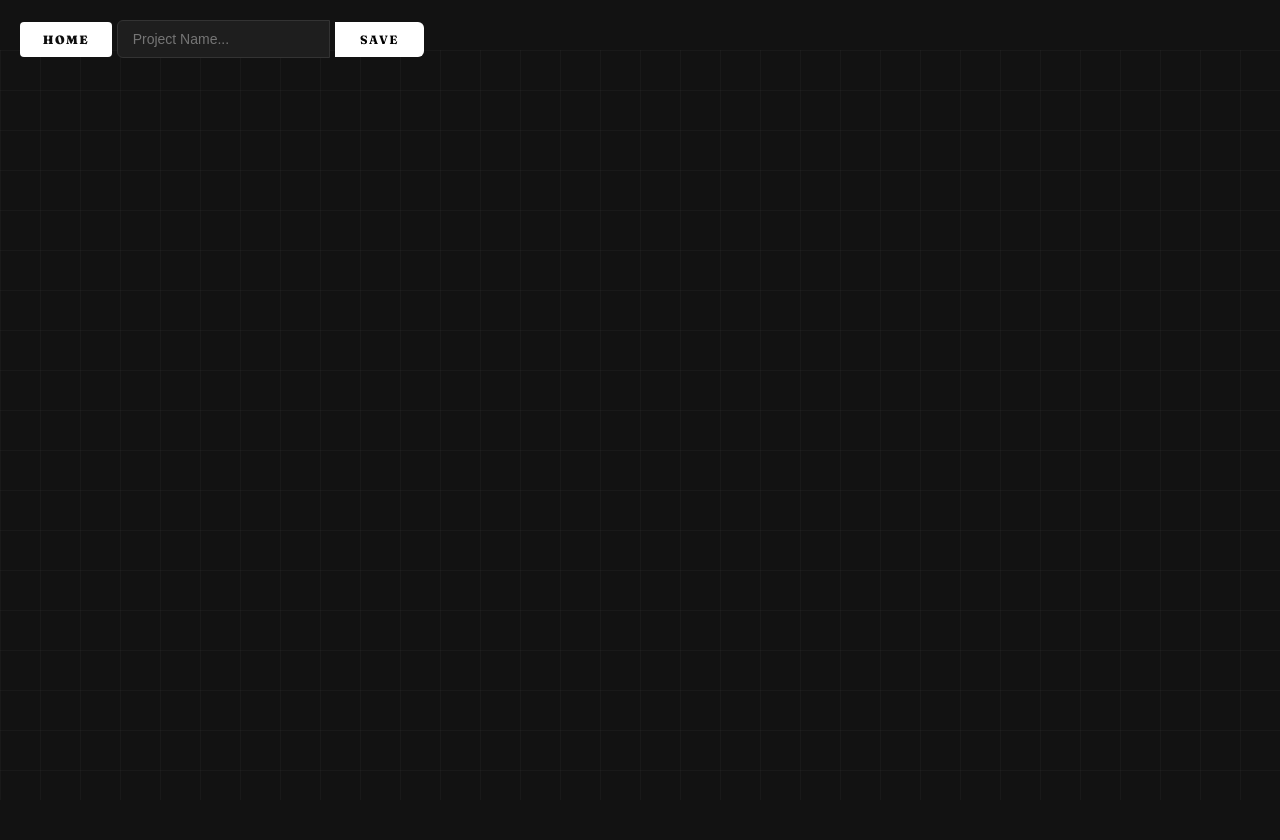
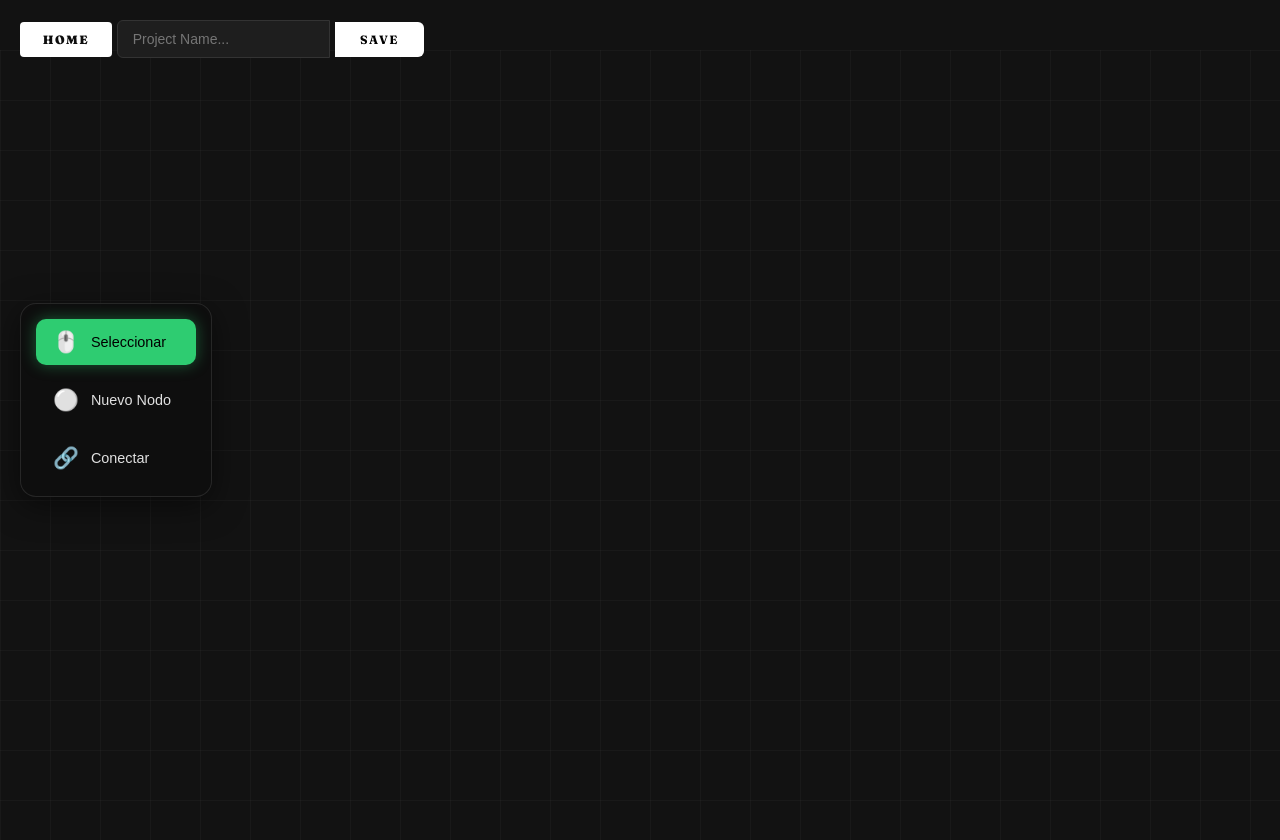
Before and after one commit to FerCesio/NodeVix, a React (Vite) app in the folder app/: page /project/new in a window 1280 px wide. Shown: the top 840 px of the page. Before the commit the page ends 800 px from the top, so only its background shows below. Built offline with nearby package versions, Linux system fonts and the light colour scheme.

Commit message:
Simulation canvas refactor

```diff
--- a/app/src/components/SimulationCanvas.tsx
+++ b/app/src/components/SimulationCanvas.tsx
@@ -1,79 +1,120 @@
 import React, { useEffect, useRef, useState } from 'react';
 import * as d3 from 'd3';
-import "../styles/canvas.css"
 import { ToolsPanel } from './ToolsPanel';
 import type { ToolMode } from '../types/tools';
-
-// Definición de tipos para nuestros datos
-interface CustomNode extends d3.SimulationNodeDatum {
-  id: string;
-  group?: number;
-  type: 'circle' | 'square'; // Nuevo campo
-}
-
-interface CustomLink extends d3.SimulationLinkDatum<CustomNode> {
-  value: number;
-}
+import { DefaultNode } from '../sandbox/DefaultNode';
+import type { INode } from '../sandbox/interfaces';
+import '../styles/sandbox.css';
 
 export const SimulationCanvas: React.FC = () => {
   const svgRef = useRef<SVGSVGElement>(null);
+  const [mode, setMode] = useState<ToolMode>('SELECT');
+
+  // Refs para mantener la simulación y el modo sincronizados sin re-renders
+  const modeRef = useRef(mode);
+  const nodesRef = useRef<INode[]>([]);
+  const simulationRef = useRef<d3.Simulation<INode & d3.SimulationNodeDatum, undefined>>(null);
+
+  useEffect(() => { modeRef.current = mode; }, [mode]);
 
   useEffect(() => {
     if (!svgRef.current) return;
 
+    // --- 1. CONFIGURACIÓN INICIAL DEL LIENZO ---
     const width = window.innerWidth;
     const height = window.innerHeight;
+    const svg = d3.select(svgRef.current).attr("width", width).attr("height", height);
+    svg.selectAll("*").remove(); // Limpieza
 
-    const svg = d3.select(svgRef.current)
-      .attr("width", width)
-      .attr("height", height);
-
-    svg.selectAll("*").remove();
-
+    // --- 2. DEFINICIONES Y GRILLA (ESTÁTICO) ---
     const defs = svg.append("defs");
-    const pattern = defs.append("pattern")
+    defs.append("pattern")
       .attr("id", "grid")
-      .attr("width", 40)
-      .attr("height", 40)
-      .attr("patternUnits", "userSpaceOnUse");
-
-    pattern.append("path")
-      .attr("d", "M 40 0 L 0 0 0 40")
+      .attr("width", 50)
+      .attr("height", 50)
+      .attr("patternUnits", "userSpaceOnUse")
+      .append("path")
+      .attr("d", "M 50 0 L 0 0 0 50")
       .attr("fill", "none")
       .attr("stroke", "rgba(255, 255, 255, 0.05)")
       .attr("stroke-width", 1);
 
-    const container = svg.append("g");
+    const container = svg.append("g").attr("class", "zoom-container");
 
+    // Rectángulo de fondo para la grilla
     container.append("rect")
-        .attr("width", width * 20)
-        .attr("height", height * 20)
-        .attr("x", -width * 10)
-        .attr("y", -height * 10)
-        .attr("fill", "url(#grid)")
-        .style("pointer-events", "all");
+      .attr("width", width * 10)
+      .attr("height", height * 10)
+      .attr("x", -width * 5)
+      .attr("y", -height * 5)
+      .attr("fill", "url(#grid)");
 
+    // Capas de renderizado (Orden Z)
+    const linkLayer = container.append("g").attr("class", "links-layer");
+    const nodeLayer = container.append("g").attr("class", "nodes-layer");
+
+    // --- 3. MOTOR FÍSICO ---
+    const simulation = d3.forceSimulation<INode & d3.SimulationNodeDatum>(nodesRef.current)
+      .force("charge", d3.forceManyBody().strength(-200))
+      .force("center", d3.forceCenter(width / 2, height / 2))
+      .force("collision", d3.forceCollide().radius(30));
+
+    simulationRef.current = simulation;
+
+    // --- 4. PIPELINE DE RENDERIZADO (updateVisuals) ---
+    const updateVisuals = () => {
+      // Sincronización de Nodos
+      const node = nodeLayer.selectAll<SVGGElement, INode>(".node-group")
+        .data(nodesRef.current, d => d.id)
+        .join(
+          enter => {
+            const g = enter.append("g").attr("class", "node-group");
+            g.append("circle").attr("r", 20).attr("fill", "#2ecc71");
+            g.append("text")
+              .attr("text-anchor", "middle")
+              .attr("dy", ".35em")
+              .attr("fill", "white")
+              .style("font-size", "12px");
+            return g;
+          }
+        );
+
+      // Actualizar el texto del valor (para cuando BubbleSort cambie valores)
+      node.select("text").text(d => d.value);
+
+      simulation.on("tick", () => {
+        node.attr("transform", d => `translate(${d.pos.x}, ${d.pos.y})`);
+      });
+    };
+
+    // --- 5. INTERACCIONES Y ZOOM ---
     const zoom = d3.zoom<SVGSVGElement, unknown>()
-      .scaleExtent([0.1, 10])
-      .on("zoom", (event) => {
-        container.attr("transform", event.transform);
-      });
-
+      .on("zoom", (event) => container.attr("transform", event.transform));
     svg.call(zoom);
 
-    const handleResize = () => {
-      svg.attr("width", window.innerWidth).attr("height", window.innerHeight);
-    };
+    svg.on("click", (event) => {
+      if (modeRef.current === 'ADD_NODE') {
+        const [mx, my] = d3.pointer(event);
+        const transform = d3.zoomTransform(svg.node() as any);
+        const rx = (mx - transform.x) / transform.k;
+        const ry = (my - transform.y) / transform.k;
 
-    window.addEventListener('resize', handleResize);
-    return () => window.removeEventListener('resize', handleResize);
+        const newNode = new DefaultNode(`n-${Date.now()}`, Math.floor(Math.random() * 100), rx, ry);
+        nodesRef.current.push(newNode);
+
+        simulation.nodes(nodesRef.current);
+        updateVisuals();
+        simulation.alpha(0.3).restart();
+      }
+    });
+
+    updateVisuals();
   }, []);
 
   return (
     <div className="canvas-wrapper">
+      <ToolsPanel activeMode={mode} onModeChange={setMode} />
       <svg ref={svgRef}></svg>
     </div>
   );
 };
-
-export default SimulationCanvas;
--- a/app/src/pages/ProjectPage.tsx
+++ b/app/src/pages/ProjectPage.tsx
@@ -8,7 +8,7 @@ import toast, { Toaster } from "react-hot-toast";
 import ReturnButton from "../components/ReturnButton";
 import { useNavigate, useParams } from "react-router-dom";
 import Swal from "sweetalert2";
-import SimulationCanvas from "../components/SimulationCanvas";
+import { SimulationCanvas } from "../components/SimulationCanvas";
 
 export default function ProjectPage() {
     // 1. Capturamos el ID de la URL
--- a/app/src/sandbox/DefaultNode.ts
+++ b/app/src/sandbox/DefaultNode.ts
@@ -1,7 +1,11 @@
-import type { Node, Edge } from './interfaces';
+import type { INode, Edge } from './interfaces';
 
-export class DefaultNode implements Node {
+export class DefaultNode implements INode {
   id: string;
+  x?: number;
+  y?: number;
+  vx?: number;
+  vy?: number;
   pos: { x: number; y: number };
   scale: number;
   value: number;
@@ -10,6 +14,8 @@ export class DefaultNode implements Node {
   constructor(id: string, value: number, x: number = 0, y: number = 0) {
     this.id = id;
     this.value = value;
+    this.x = x;
+    this.y = y;
     this.pos = { x, y };
     this.scale = 1;
     this.edges = [];
--- a/app/src/sandbox/interfaces.ts
+++ b/app/src/sandbox/interfaces.ts
@@ -1,3 +1,5 @@
+import * as d3 from 'd3';
+
 export interface Entity {
   id: string;
   pos: { x: number; y: number };
@@ -9,7 +11,7 @@ export interface Edge {
   weight: number;
 }
 
-export interface Node extends Entity {
+export interface INode extends Entity, d3.SimulationNodeDatum {
   value: number;
   edges: Edge[];
 }
--- a/app/src/styles/sandbox.css
+++ b/app/src/styles/sandbox.css
@@ -1,49 +1,47 @@
 .tools-panel {
     position: absolute;
-    /* Centrado vertical */
     top: 50%;
+    left: 20px;
     transform: translateY(-50%);
-
-    /* Posicionamiento a la izquierda */
-    left: 20px;
-
-    /* Resto de estilos existentes */
     z-index: 100;
     display: flex;
     flex-direction: column;
-    gap: 8px;
-    background: rgba(26, 26, 26, 0.9);
-    padding: 10px;
-    border-radius: 12px;
-    border: 1px solid #444;
-    box-shadow: 0 4px 15px rgba(0,0,0,0.5);
+    gap: 12px;
+    background: rgba(15, 15, 15, 0.85);
+    backdrop-filter: blur(8px);
+    padding: 15px;
+    border-radius: 16px;
+    border: 1px solid rgba(255, 255, 255, 0.1);
+    box-shadow: 0 8px 32px rgba(0, 0, 0, 0.5);
 }
 
 .tool-button {
     display: flex;
     align-items: center;
-    gap: 10px;
+    gap: 12px;
     background: transparent;
     border: 1px solid transparent;
-    color: white;
-    padding: 8px 12px;
-    border-radius: 8px;
+    color: #e0e0e0;
+    padding: 10px 16px;
+    border-radius: 10px;
     cursor: pointer;
-    transition: all 0.2s ease;
-    min-width: 140px;
+    transition: all 0.2s cubic-bezier(0.4, 0, 0.2, 1);
+    min-width: 160px;
 }
 
 .tool-button:hover {
-    background: rgba(255, 255, 255, 0.1);
+    background: rgba(255, 255, 255, 0.05);
 }
 
 .tool-button.active {
-    background: var(--circle-color);
-    border-color: rgba(255, 255, 255, 0.3);
+    background: #2ecc71; /* Verde esmeralda para el modo activo */
+    color: #000;
+    font-weight: 600;
+    box-shadow: 0 0 15px rgba(46, 204, 113, 0.4);
 }
 
 .tool-icon {
-    font-size: 1.2rem;
+    font-size: 1.3rem;
 }
 
 .tool-label {
```
Also changed, not shown: app/src/types/tools.ts (+4 -4 lines).
